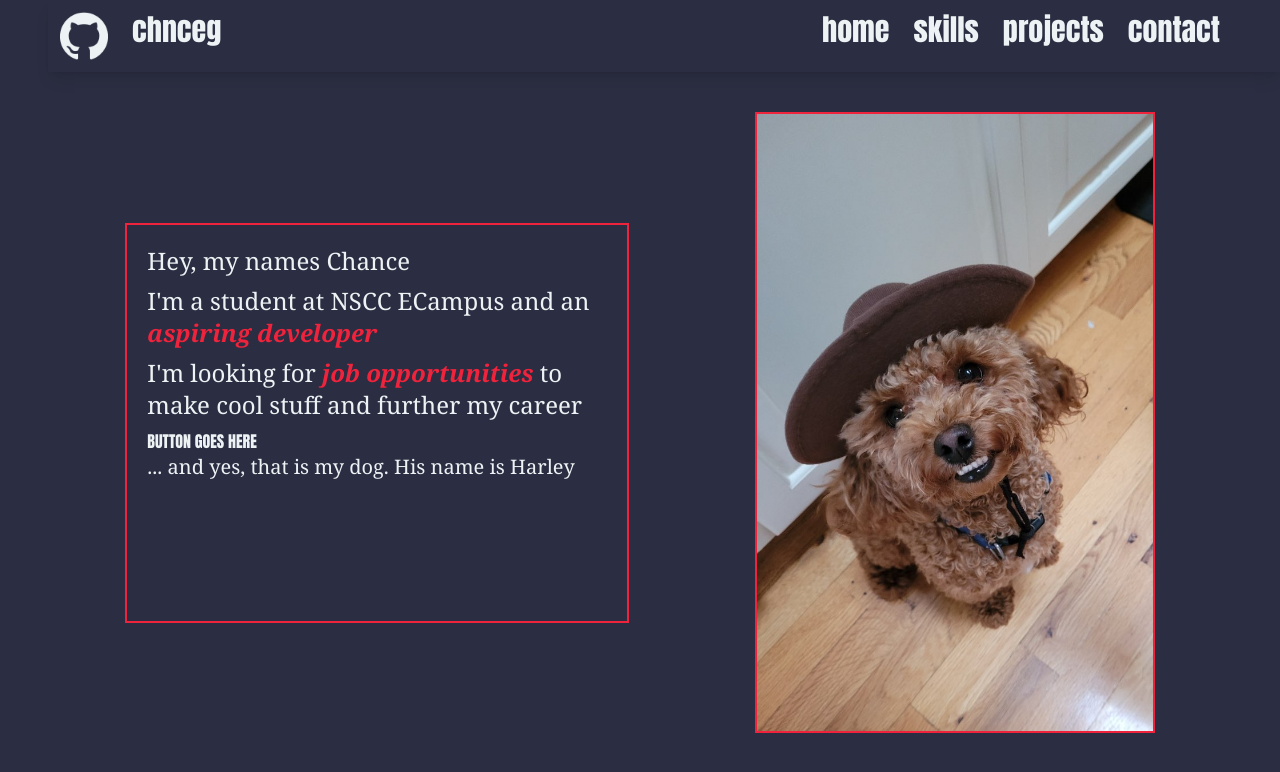
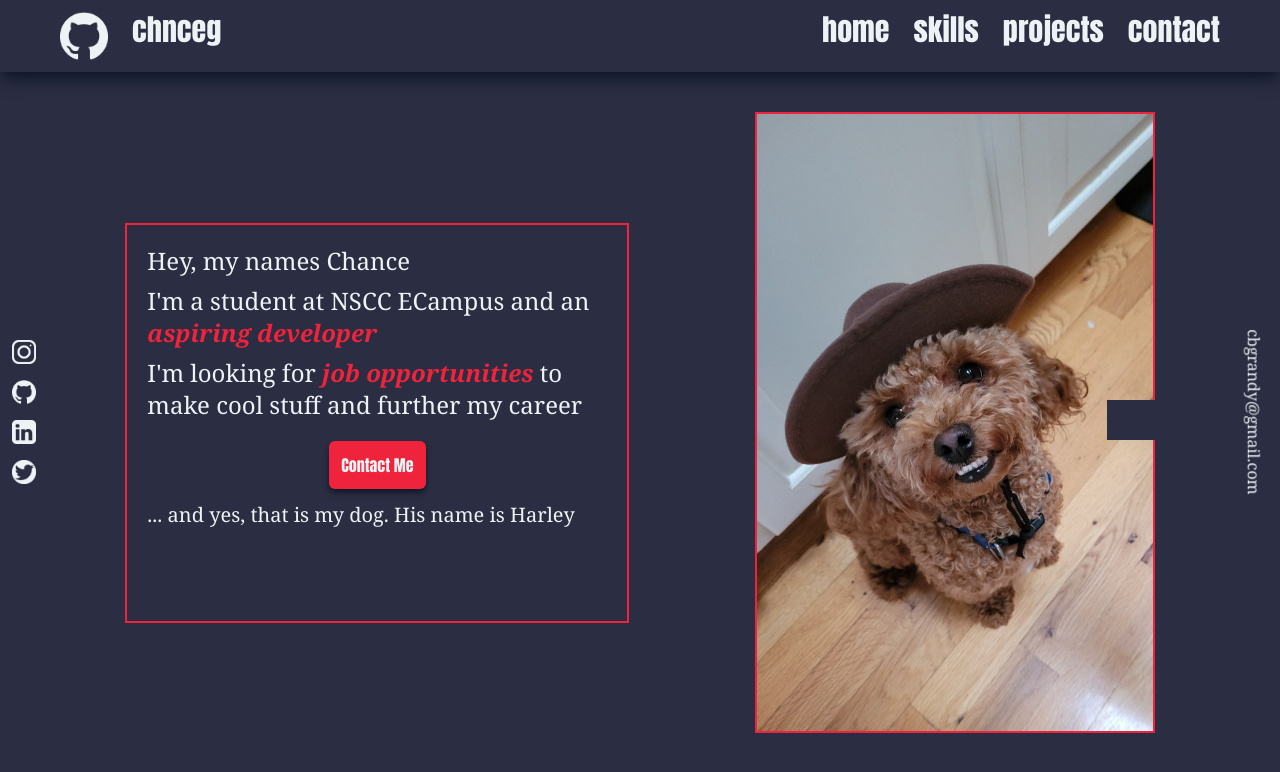
Before and after one commit to ChnceG/ChnceG.github.io, a React (Vite) app: page / in a window 1280 px wide. Shown: the top 772 px of the page. Built offline with nearby package versions, Linux system fonts and the light colour scheme.

Commit message:
Feature additions, slight changes

```diff
--- a/src/App.tsx
+++ b/src/App.tsx
@@ -1,5 +1,8 @@
 import Navbar from './components/Navbar'
 import InfoBox from './components/InfoBox'
+import Button from './components/Button'
+import SocialIcons from './components/SocialIcons'
+import Email from './components/Email'
 import harleyImage from './assets/harley_full.jpg'
 
 export default function App() {
@@ -7,18 +10,25 @@ export default function App() {
     <div>
       <Navbar />
       <div className='flex justify-evenly mt-10'>
+        <SocialIcons className='m-3' />
         <InfoBox className='h-[400px] self-center'>
           <div className='p-5 w-[500px]'>
             <p className='text-2xl mb-2'>Hey, my names Chance</p>
             <p className='text-2xl mb-2'>I'm a student at NSCC ECampus and an <i><b>aspiring developer</b></i></p>
             <p className='text-2xl mb-2'>I'm looking for <i><b>job opportunities</b></i> to make cool stuff and further my career</p>
-            <h1>BUTTON GOES HERE</h1>
+            <div className='flex justify-center'>
+              <Button className='m-3'>
+                Contact Me
+              </Button>
+            </div>
+
             <p className='text-xl mb-2'>... and yes, that is my dog. His name is Harley</p>
           </div>
         </InfoBox>
         <InfoBox className='w-[400px]'>
           <img src={harleyImage} alt="Harley the dog" />
         </InfoBox>
+        <Email email="cbgrandy@gmail.com" />
       </div>
     </div>
   )
--- /dev/null
+++ b/src/components/Button.tsx
@@ -0,0 +1,18 @@
+import React from "react";
+
+interface ButtonProps {
+  children: React.ReactNode;
+  className?: string;
+}
+
+const handleButtonClick = () => {
+    window.location.href = "mailto:cbgrandy@gmail.com";
+}
+
+export default function Button({ children, className }: ButtonProps): JSX.Element {
+  return (
+    <button onClick={handleButtonClick} className={`${className} bg-bold-red text-text-offwhite font-impact p-3 rounded-md shadow-slate-900 shadow-md`}>
+      {children}
+    </button>
+  );
+}
--- /dev/null
+++ b/src/components/Email.tsx
@@ -0,0 +1,16 @@
+import React from "react";
+
+interface EmailProps {
+  email: string;
+  className?: string;
+}
+
+const Email: React.FC<EmailProps> = ({ email, className }) => {
+    return (
+      <div className={`flex flex-col fixed right-0 top-1/2 mx-2 ${className}`}>
+        <p className="my-2 rotate-90 translate-x-16 -translate-y-2">{email}</p>
+      </div>
+    );
+  };
+
+export default Email;
--- a/src/components/InfoBox.tsx
+++ b/src/components/InfoBox.tsx
@@ -7,7 +7,7 @@ interface InfoBoxProps {
 
 export default function InfoBox({ children, className }: InfoBoxProps): JSX.Element {
     return (
-        <div className={`${className} border-boldred border-2`}>
+        <div className={`${className} border-bold-red border-2`}>
             {children}
         </div>
     )
--- a/src/components/Navbar.tsx
+++ b/src/components/Navbar.tsx
@@ -2,8 +2,8 @@ import gitImage from '../assets/git.png';
 
 export default function Navbar(): JSX.Element {
     return (
-        <nav className='ml-12 mb-3 text-2xl flex shadow-lg justify-between'>
-            <div className='flex'>
+        <nav className='mb-3 text-2xl flex shadow-slate-900 shadow-lg justify-between'>
+            <div className='ml-12 flex'>
                 <img src={gitImage} alt='logo' className='h-12 w-12 m-3' />
                 <h1 className='text-3xl m-3'>chnceg</h1>
             </div>
--- /dev/null
+++ b/src/components/SocialIcons.tsx
@@ -0,0 +1,51 @@
+import React from 'react';
+import instagram from '../assets/instagram.png';
+import github from '../assets/git.png';
+import linkedin from '../assets/linked.png';
+import twitter from '../assets/twitter.png';
+
+interface SocialIconsProps {
+    className?: string;
+  }
+
+const SocialIcons: React.FC<SocialIconsProps> = ({ className }) => {
+  const handleIconClick = (url: string) => {
+    window.open(url, '_blank');
+  };
+
+  return (
+    <div className={`flex flex-col items-center fixed left-0 top-1/2 transform -translate-y-1/2 ${className}`}>
+      <div className="border-r-2 border-gray-500 h-full mx-2"></div>
+      <img
+        src={instagram}
+        alt="Instagram"
+        className="cursor-pointer my-2 w-6 h-6"
+        onClick={() => handleIconClick("https://www.instagram.com/your_instagram_username/")}
+      />
+      <div className="h-full mx-2"></div>
+      <img
+        src={github}
+        alt="GitHub"
+        className="cursor-pointer my-2 w-6 h-6"
+        onClick={() => handleIconClick("https://github.com/")}
+      />
+      <div className="-full mx-2"></div>
+      <img
+        src={linkedin}
+        alt="LinkedIn"
+        className="cursor-pointer my-2 w-6 h-6"
+        onClick={() => handleIconClick("https://www.linkedin.com/in/")}
+      />
+      <div className="h-full mx-2"></div>
+      <img
+        src={twitter}
+        alt="Twitter"
+        className="cursor-pointer my-2 w-6 h-6"
+        onClick={() => handleIconClick("https://twitter.com/")}
+      />
+      <div className="h-full mx-2"></div>
+    </div>
+  );
+};
+
+export default SocialIcons;
--- a/tailwind.config.js
+++ b/tailwind.config.js
@@ -8,8 +8,14 @@ export default {
   theme: {
     extend: {
       colors: {
-        'boldred': '#EF233C',
-      }
+        'bold-red': '#EF233C',
+        'text-offwhite': '#EDF2F4',
+        'background-blue': '#2B2D42',
+      },
+      fontFamily: {
+        'impact': ['Impact', 'sans-serif'],
+      },
+
     },
   },
   plugins: [],
```
Also changed, not shown: src/components/SideMail.tsx (deleted), src/components/Sidelinks.tsx (deleted).
